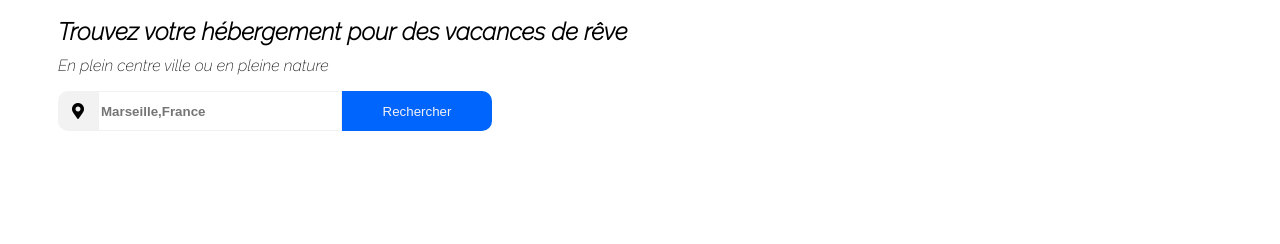
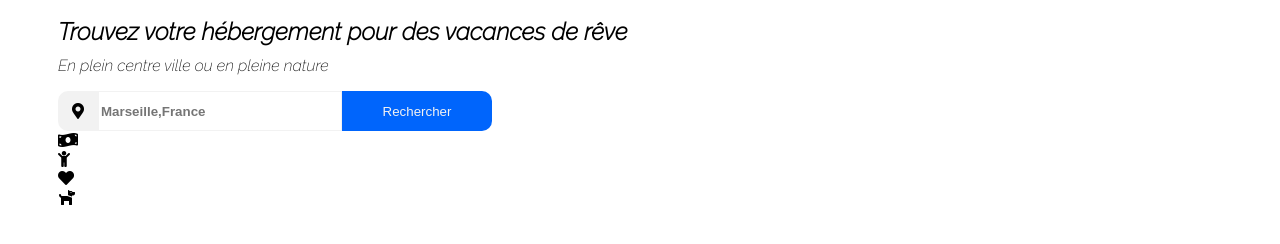
Before and after one commit to AlgerJohan/AlgerJohan_2_28092021, a plain HTML site: page index.html in a window 1280 px wide. Shown: the part 82-326 px from the top of the page. Drawn offline with Linux system fonts and the light colour scheme.

Commit message:
second user

```diff
--- a/index.html
+++ b/index.html
@@ -19,7 +19,7 @@
   </head>
   <body>
     <!--Navigation-->
-    <div id="container">
+    <main id="container">
       <header>
         <nav class="nav-1">
           <img src="./img/logo/Booki.png" alt="Logo" />
@@ -48,8 +48,14 @@
           />
         </div>
         <div><button>Rechercher</button></div>
-        </div>
       </form>
-    </div>
+      <!--Filtres-->
+      <section id="filter">
+        <div><i class="fas fa-money-bill-wave"></i></div>
+        <div><i class="fas fa-child"></i></div>
+        <div><i class="fas fa-heart"></i></div>
+        <div><i class="fas fa-dog"></i></div>
+      </section>
+    </main>
   </body>
 </html>
```
Lines whose indentation alone changed are shown as unchanged.
